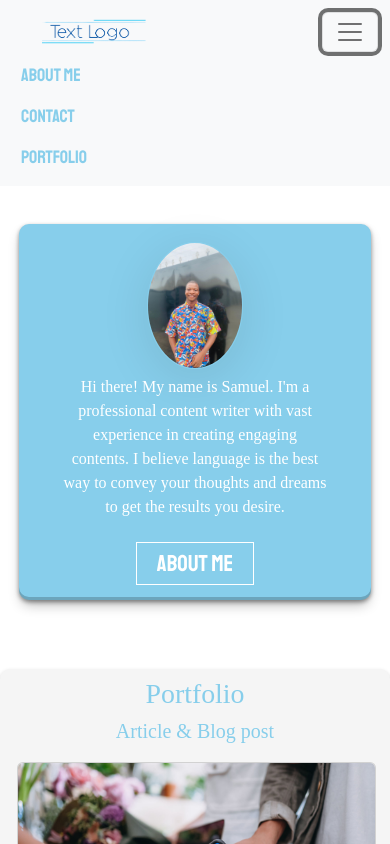
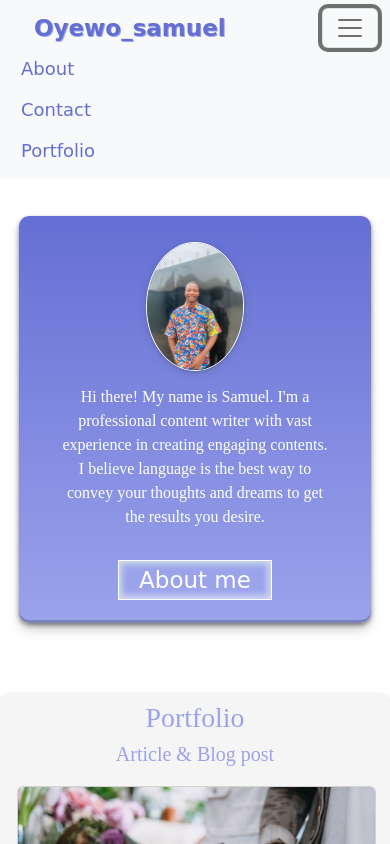
Before and after one commit to Aytech00/writting-portfolio, a website: page index.html in a window 390 px wide. Both pictures are taken after a click on the button "Navigation Toggle". Shown: the top 844 px of the page. Drawn offline with nearby package versions, Linux system fonts and the light colour scheme.

Commit message:
new commit

```diff
--- a/about.css
+++ b/about.css
@@ -2,7 +2,7 @@
 
 .main-container{
     padding: 5% 4%;
-    font-family: 'Frank Ruhl Libre', serif;
+    font-family:'Segoe UI', Tahoma, Geneva, Verdana, sans-serif ;
     background-color: white;
 
 
--- a/index.html
+++ b/index.html
@@ -7,7 +7,7 @@
     <title>Oyewo samuel</title>
     <link rel="preconnect" href="https://fonts.googleapis.com">
     <link rel="preconnect" href="https://fonts.gstatic.com" crossorigin>
-    <link href="https://fonts.googleapis.com/css2?family=Staatliches&display=swap" rel="stylesheet">
+    <!-- <link href="https://fonts.googleapis.com/css2?family=Staatliches&display=swap" rel="stylesheet"> -->
 
     <link rel="stylesheet" href="style.css">
     <link href="https://cdn.jsdelivr.net/npm/bootstrap@5.2.0-beta1/dist/css/bootstrap.min.css" rel="stylesheet"
@@ -19,7 +19,9 @@
     <nav class="navbar navbar-expand-lg bg-light">
         <div class="container-fluid">
 
-            <img id="logo" class="" src="/image/newtext-and-horizontal-lines-9375ld-removebg-preview.png" alt="">
+            <a id="logo" href="">Oyewo_samuel</a>
+
+            <!-- <img id="logo" class="" src="/image/newtext-and-horizontal-lines-9375ld-removebg-preview.png" alt=""> -->
 
        <button class="navbar-toggler" type="button"  data-bs-toggle="collapse" data-bs-target="#navbarSupportedContent" aria-controls="navbarSupportedContent" aria-expanded="false" aria-label="Navigation Toggle">
         <span class="navbar-toggler-icon">
@@ -28,7 +30,7 @@
        <div class="collapse navbar-collapse justify-content-center" id="navbarSupportedContent">
         <ul class="navbar-nav ">
             <li class="nav-item">
-                <a id="menu-link-1" class="nav-link" href="about.html">About me</a>
+                <a id="menu-link-1" class="nav-link" href="about.html">About</a>
             </li>
             <li class="nav-item">
                 <a id="menu-link-2" class="nav-link" href="">Contact</a>
@@ -65,7 +67,7 @@
                 <div class="card">
                     <img src="/image/7xm.xyz267391.jpg" class="card-img-top" alt="">
                     <div class="card-body">
-                        <a class="card-text" href="">What are the best scanning QR App?</a>
+                        <a class="card-text" href="https://docs.google.com/document/d/1sZvdzScIBx_HC-CAz3H4NjeeReJsaj7w3Vef7XnQqKk/edit">What are the best scanning QR App?</a>
 
                     </div>
                 </div>
--- a/style.css
+++ b/style.css
@@ -7,19 +7,24 @@ body {
 /* Navigation */
 
 #navigation{
-    background-color: skyblue;
+    background-color: #646FD4 ;
 }
 
 
 
 #logo{
-    width: 15%;
-    height:15%;
-    padding-left: 5%;
+    text-decoration: none;
+    padding-left: 6%;
+    color: #646FD4;
+    font-weight: bold;
+    font-size: 23px;
+    font-family: 'Staatliches', cursive;
+    text-shadow: 1px 1px #9BA3EB;
+
 }
 
 #menu-link-1{
-    color: skyblue;
+    color: #646FD4;
     font-family: 'Staatliches', cursive;
     font-size: 18px;
     padding: 3px 5px;
@@ -28,15 +33,15 @@ body {
 
 #menu-link-1:hover{
     /* background-color:skyblue ; */
-    border: 1px solid skyblue;
-    color: skyblue;
+    border: 1px solid #646FD4;
+    color: #646FD4;
     padding: 3px 5px;
     border-radius: 5px;
 }
 
 
 #menu-link-2{
-    color: skyblue ;
+    color: #646FD4 ;
     font-family: 'Staatliches', cursive;
     font-size: 18px;
     padding: 3px 5px;
@@ -46,15 +51,15 @@ body {
 
 #menu-link-2:hover{
     /* background-color:skyblue ; */
-    border: 1px solid skyblue;
-    color: skyblue;
+    border: 1px solid #646FD4;
+    color: #646FD4;
     padding: 3px 5px;
     border-radius: 5px;
 }
 
 
 #menu-link-3{
-    color: skyblue;
+    color: #646FD4;
     font-family: 'Staatliches', cursive;
     font-size: 18px;
 
@@ -66,8 +71,8 @@ body {
 
 #menu-link-3:hover{
     /* background-color:skyblue ; */
-    border: 1px solid skyblue;
-    color: skyblue;
+    border: 1px solid  #646FD4;
+    color: #646FD4;
     padding: 3px 5px;
     border-radius: 5px;
 }
@@ -78,7 +83,8 @@ body {
     font-family: 'Staatliches', cursive;
 }
 .inner-container{
-    background-color: skyblue;
+    background-image: linear-gradient(
+        #646FD4, #9BA3EB);
     padding: 4% 3%;
     border-radius: 10px;
     margin: 1% 2%;
@@ -90,14 +96,13 @@ body {
 .image {
     width: 29%;
     height: 19%;
-    border: 1px solid skyblue;
-    border-radius: 50%;
-    box-shadow: rgba(0, 0, 0, 0.1) 0px 10px 50px;
-
+    border: 1px solid white;
+    border-radius: 90%;
+    box-shadow: rgba(60, 64, 67, 0.3) 0px 1px 2px 0px, rgba(60, 64, 67, 0.15) 0px 2px 6px 2px;
 }
 
 .text {
-    padding: 2% 10%;
+    padding: 4% 10%;
     color: white;
     margin-bottom: 5px;
     /* font-size: 15px; */
@@ -108,10 +113,11 @@ body {
 .button {
     text-decoration: none;
     border: 1px solid white;
-    background-color: skyblue;
+    background-color: #9BA3EB;
     padding: 6px 20px;
     color: white;
     font-size: 23px;
+    box-shadow: rgb(204, 219, 232) 3px 3px 6px 0px inset, rgba(255, 255, 255, 0.5) -3px -3px 6px 1px inset;
 
 }
 
@@ -142,7 +148,7 @@ body {
 .title {
     margin-bottom: 4%;
     font-weight: bold;
-    color: skyblue;
+    color: #9BA3EB;
 
 }
 
@@ -155,7 +161,7 @@ body {
 }
 
 .Copy-title {
-    color: skyblue;
+    color: #9BA3EB;
 }
 
 .card {
@@ -172,6 +178,10 @@ body {
 footer {
     margin-top: 7rem;
     text-align: center;
+    color: white;
+    border: 1px solid;
+    background-color: #9BA3EB;
+    padding-top: 8px;
 
 }
 
@@ -181,7 +191,7 @@ footer {
 
     .inner-container{
         margin-top: 8%;
-        padding: 5% 3%;
+        padding: 7% 2%;
     }
     .card{
         margin: 5px;
```
Also changed, not shown: package.json (added, +19 -0 lines).
